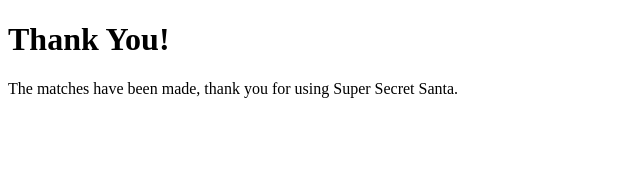
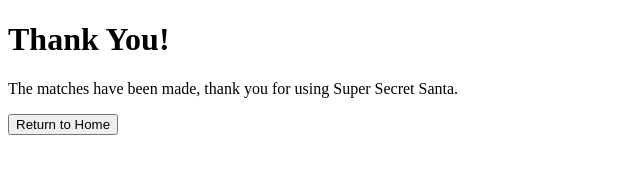
Before and after one commit to munchur/SuperSecretSanta, a website: page views/thankyou.html in a window 1280 px wide. Shown: the whole page, without its empty margins (0-640 px from the left). Drawn offline with Linux system fonts and the light colour scheme.

Commit message:
add a button in thankyou.html to redirect to the home page.

```diff
--- a/views/thankyou.html
+++ b/views/thankyou.html
@@ -6,6 +6,6 @@
   <body>
     <h1>Thank You!</h1>
     <p>The matches have been made, thank you for using Super Secret Santa.</p>
-    <!-- TODO: redirect to index.html -->
+    <button type="button" id="returnHome" onClick="window.location.href='/'">Return to Home</button>
   </body>
 </html>
```
